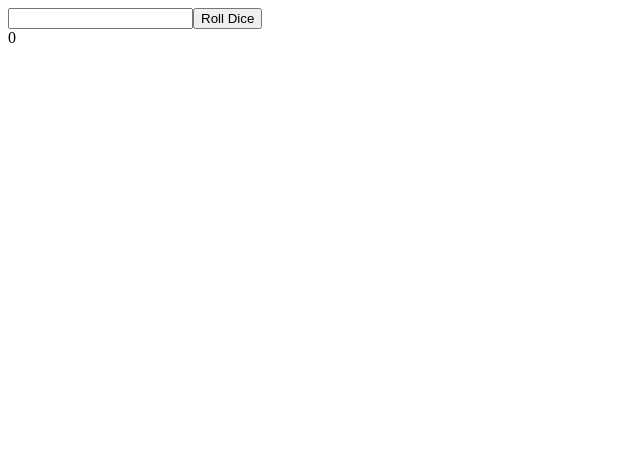
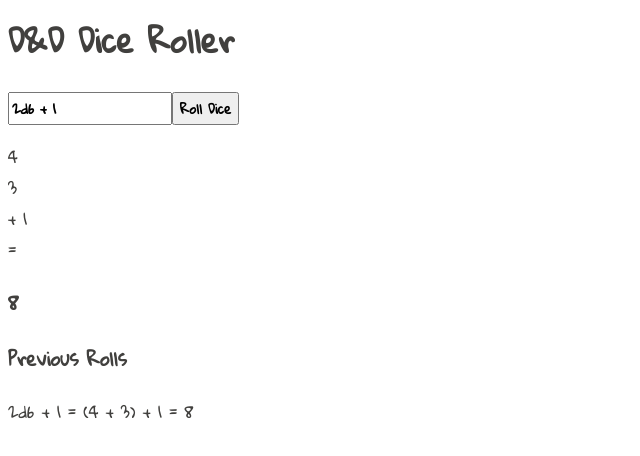
Before and after one commit to TedChenNZ/DiceRoller, a React (Vite) app: page / in a window 1280 px wide. Both pictures are taken after a click on the button "Roll Dice". Shown: the top 456 px of the page, without its empty margins (0-640 px from the left). Built offline with nearby package versions, Linux system fonts and the light colour scheme.

Commit message:
Initial styles

```diff
--- a/package.json
+++ b/package.json
@@ -24,7 +24,10 @@
   "homepage": "https://github.com/TedChenNZ/dice-roller#readme",
   "devDependencies": {
     "@types/react": "^16.7.17",
+    "autoprefixer": "^9.4.4",
     "parcel-bundler": "^1.10.3",
+    "postcss-modules": "^1.4.1",
+    "sass": "^1.15.3",
     "typescript": "^3.2.2"
   },
   "dependencies": {
--- a/src/App.tsx
+++ b/src/App.tsx
@@ -1,41 +1,37 @@
 import React, { useState } from 'react';
-import roll from './roll';
+import roll, { RollResult } from './roll';
+import Results from './components/Results';
+import * as styles from './styles.scss';
+import ResultsHistory from './components/ResultsHistory';
 
-export default function App() {
+const App = () => {
   const [input, setInput] = useState('');
-  const result = roll(input);
-  console.log(result);
+  const [history, setHistory] = useState([] as RollResult[][]);
   const onClick = (e: any) => {
-    console.log(e);
     e.preventDefault();
     const inputElement = document.getElementById('input') as HTMLInputElement;
-    if (inputElement) {
-      setInput(inputElement.value ? inputElement.value : '');
+    if (inputElement && inputElement.value) {
+      setInput(inputElement.value);
+      const result = roll(inputElement.value);
+      const newHistory = [result, ...history];
+      setHistory(newHistory);
     }
   }
+  console.log(input, history);
+  const result = history && history.length ? history[0] : undefined;
   return (
-    <div>
-      <input id='input'></input>
-      <button onClick={onClick}>Roll Dice</button>
-      <div>
-        {
-          result && result.length &&
-          result.map(res => {
-            return (
-              <div>
-                {res.result}
-                {
-                  res.originalRolls.map(roll => {
-                    return (
-                      <div>{roll}</div>
-                    )
-                  })
-                }
-              </div>
-            )
-          })
-        }
+    <div className={styles.wrapper}>
+      <h1 className={styles.title}>D&amp;D Dice Roller</h1>
+      <div className={styles.input}>
+        <form onSubmit={onClick}>
+          <input id='input' className={styles.box} autoFocus type="text" defaultValue='2d6 + 1'></input>
+          <button onClick={onClick} >Roll Dice</button>
+        </form>
+        <Results rollResult={result} />
+        <ResultsHistory history={history} />
       </div>
     </div>
   )
 }
+
+export default App;
--- /dev/null
+++ b/src/components/Results.tsx
@@ -0,0 +1,44 @@
+import React from 'react';
+import { RollResult } from '../roll';
+import styles from './results.scss';
+
+const Results = ({ rollResult }: { rollResult?: RollResult[] }) => {
+  if (rollResult && rollResult.length) {
+    return (
+      <div>
+        {
+          rollResult.map((res, i) => {
+            return (
+              <div key={i}>
+                <div className={styles.originalRolls}>
+                  {
+                    res.originalRolls.map((roll, j) => {
+                      return (
+                        <div key={j}>{roll}</div>
+                      )
+                    })
+                  }
+                </div>
+                {
+                  res.modifier ?
+                    <div className={styles.modifier}>
+                      {res.modifier}
+                    </div>
+                    : null
+                }
+                <div className={styles.result}>
+                  <span>=</span>
+                  <h3>{res.result}</h3>
+
+                </div>
+              </div>
+            )
+          })
+        }
+      </div>
+    );
+  }
+  return null;
+}
+
+export default Results;
--- /dev/null
+++ b/src/components/ResultsHistory.tsx
@@ -0,0 +1,32 @@
+import React from 'react';
+import roll, { RollResult } from '../roll';
+
+const ResultsHistory = ({ history }: { history?: RollResult[][] }) => {
+  if (history && history.length) {
+    return (
+
+      <div>
+        <h3>Previous Rolls</h3>
+        {
+          history.map((his, i) => {
+            return (
+              <div key={i}>
+                {his.map((rollResult, j) => {
+                  return (
+                    <div key={j}>
+                      {rollResult.input} = {`(${rollResult.originalRolls.join(' + ')})${rollResult.modifier ? ' ' + rollResult.modifier : ''}`} = {rollResult.result}
+                    </div>
+                  )
+                })}
+              </div>
+            )
+          })
+        }
+      </div>
+
+    );
+  }
+  return null;
+}
+
+export default ResultsHistory;
--- /dev/null
+++ b/src/components/results.scss
@@ -0,0 +1,45 @@
+.originalRolls {
+  display: flex;
+  flex-direction: row;
+  justify-content: center;
+
+  & > * {
+    margin-left: 2rem;
+  }
+
+  & > *:first-child {
+    margin-left: 0;
+  }
+}
+
+.modifier {
+  display: flex;
+  flex-direction: row;
+  align-items: center;
+  justify-content: center;
+  font-size: 1.5rem;
+  margin-top: 2rem;
+}
+
+.result {
+  display: flex;
+  flex-direction: row;
+  align-items: center;
+  justify-content: center;
+
+  span {
+    font-size: 1rem;
+    position: absolute;
+    margin-left: -5rem;
+  }
+
+  h3 {
+    font-weight: 700;
+    font-size: 2rem;
+    display: flex;
+    flex-direction: row;
+    justify-content: center;
+    align-items: center;
+    border-bottom: solid 3px #41403e;
+  }
+}
--- /dev/null
+++ b/src/global.d.ts
@@ -0,0 +1 @@
+declare module '*.scss'
--- a/src/roll.ts
+++ b/src/roll.ts
@@ -1,4 +1,14 @@
 
+export type RollResult = {
+  result: number,
+  originalRolls: number[],
+  rollCount: number,
+  diceCount: number,
+  sides: number,
+  highestLowest: string,
+  modifier: string,
+  input: string,
+}
 export default function roll(input: string, average = false) {
   // Based on https://rgxdb.com/r/QB4A72T
   const diceRollRegex = /(?:(\d+)\s*X\s*)?(\d*)D(\d*)\s*([+-]\s*[LH])?\s*([+\/*-]\s*\d+)?/i;
@@ -23,7 +33,7 @@ export default function roll(input: string, average = false) {
         }
       }
     }
-    const sum = (accumulator, current) => accumulator + current;
+    const sum = (accumulator: number, current: number) => accumulator + current;
     result = rolls.reduce(sum);
 
     if (modifier) {
@@ -39,10 +49,17 @@ export default function roll(input: string, average = false) {
     return {
       result,
       originalRolls,
-    };
+      rollCount: stringToInt(rollCount),
+      diceCount: stringToInt(diceCount),
+      sides: stringToInt(sides),
+      highestLowest,
+      modifier,
+      input
+    } as RollResult;
   }
-  const results = [];
-  const rolls = stringToInt(rollCount) || 1;
+  const results: RollResult[] = [];
+  // const rolls = stringToInt(rollCount) || 1;
+  const rolls = 1;
   for (let i = 0; i < rolls; i++) {
     results.push(getResult());
   }
@@ -51,7 +68,7 @@ export default function roll(input: string, average = false) {
 }
 
 function rollDice(diceCount?: number, sides?: number, average = false) {
-  const diceRolls = [];
+  const diceRolls: number[] = [];
   if (diceCount && sides) {
     for (let i = 0; i < diceCount; i++) {
       if (average) {
@@ -66,7 +83,7 @@ function rollDice(diceCount?: number, sides?: number, average = false) {
 }
 
 function stringToInt(string?: string) {
-  return string ? parseInt(string, 10) : null;
+  return string ? parseInt(string, 10) : undefined;
 }
 
 function isAddition(string: string) {
--- /dev/null
+++ b/src/styles.scss
@@ -0,0 +1,65 @@
+@import url('https://fonts.googleapis.com/css?family=Gloria+Hallelujah');
+
+body {
+  font-family: 'Gloria Hallelujah', cursive;
+  color: #41403e;
+}
+
+input,
+button {
+  font-family: 'Gloria Hallelujah', cursive;
+  font-weight: 700;
+}
+
+.wrapper {
+  display: flex;
+  flex-direction: column;
+  align-items: center;
+  max-width: 1200px;
+}
+
+.title {
+  text-align: center;
+  text-transform: uppercase;
+  font-size: 4rem;
+  font-weight: 200;
+}
+
+.input {
+  form {
+    display: flex;
+    flex-direction: column;
+    align-items: center;
+  }
+
+  button {
+    background: none;
+    border: none;
+    outline: none;
+    cursor: pointer;
+    padding: 0.5rem;
+    border-radius: 255px 15px 225px 15px / 15px 225px 15px 255px;
+    border: solid 3px #41403e;
+    margin-top: 0.5rem;
+    background: #41403e;
+    color: white;
+  }
+}
+
+.box {
+  align-self: center;
+  background: transparent;
+  padding: 0.5rem;
+  margin: 0 1rem;
+  transition: all .5s ease;
+  font-size: 1.5rem;
+  letter-spacing: 1px;
+  text-align: center;
+  outline: none;
+  border-radius: 255px 15px 225px 15px / 15px 225px 15px 255px;
+  border: solid 3px #41403e;
+
+  & input {
+    width: 12rem;
+  }
+}
```
Also changed, not shown: tsconfig.json (+6 -1 lines), .postcssrc (added), src/components/Input.tsx (added), 1 other file (tests, documents, lock files or other folders).
